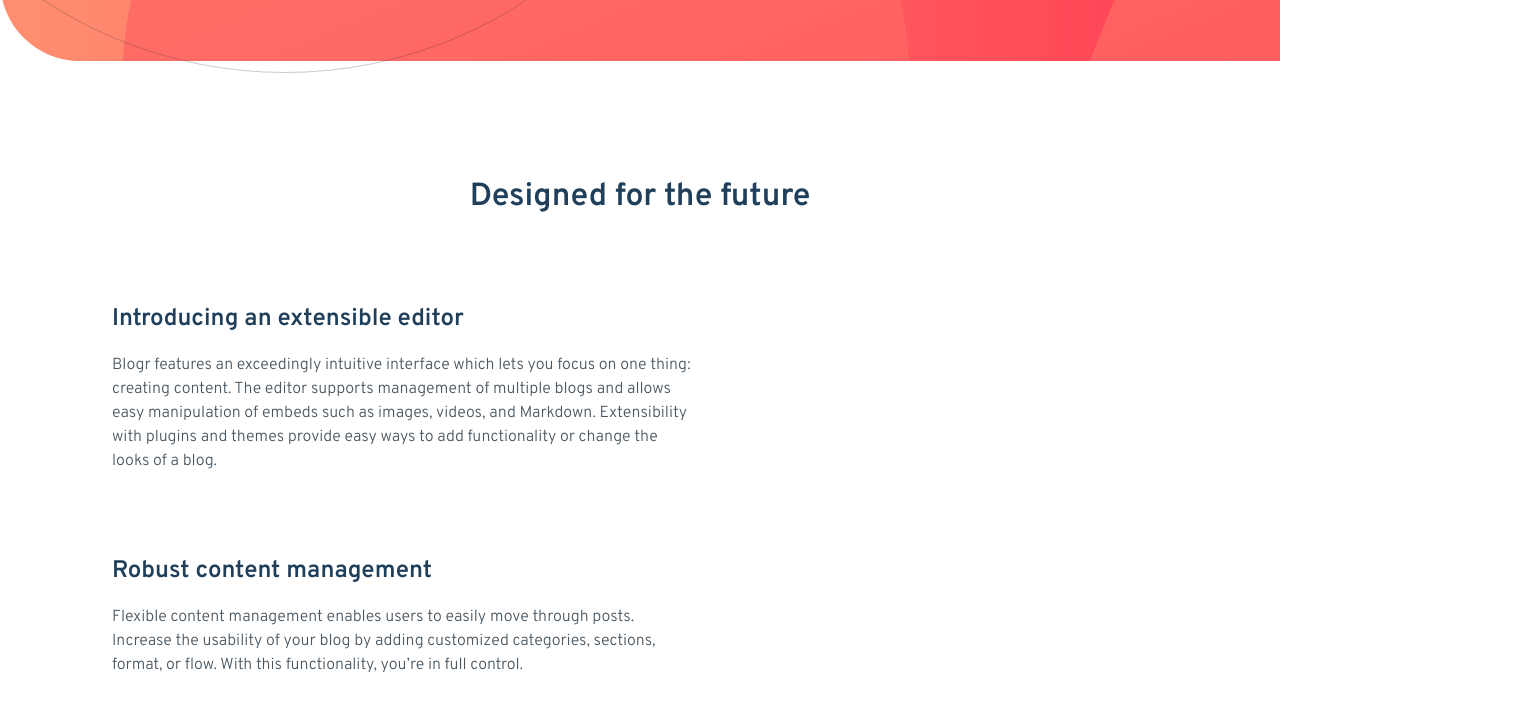
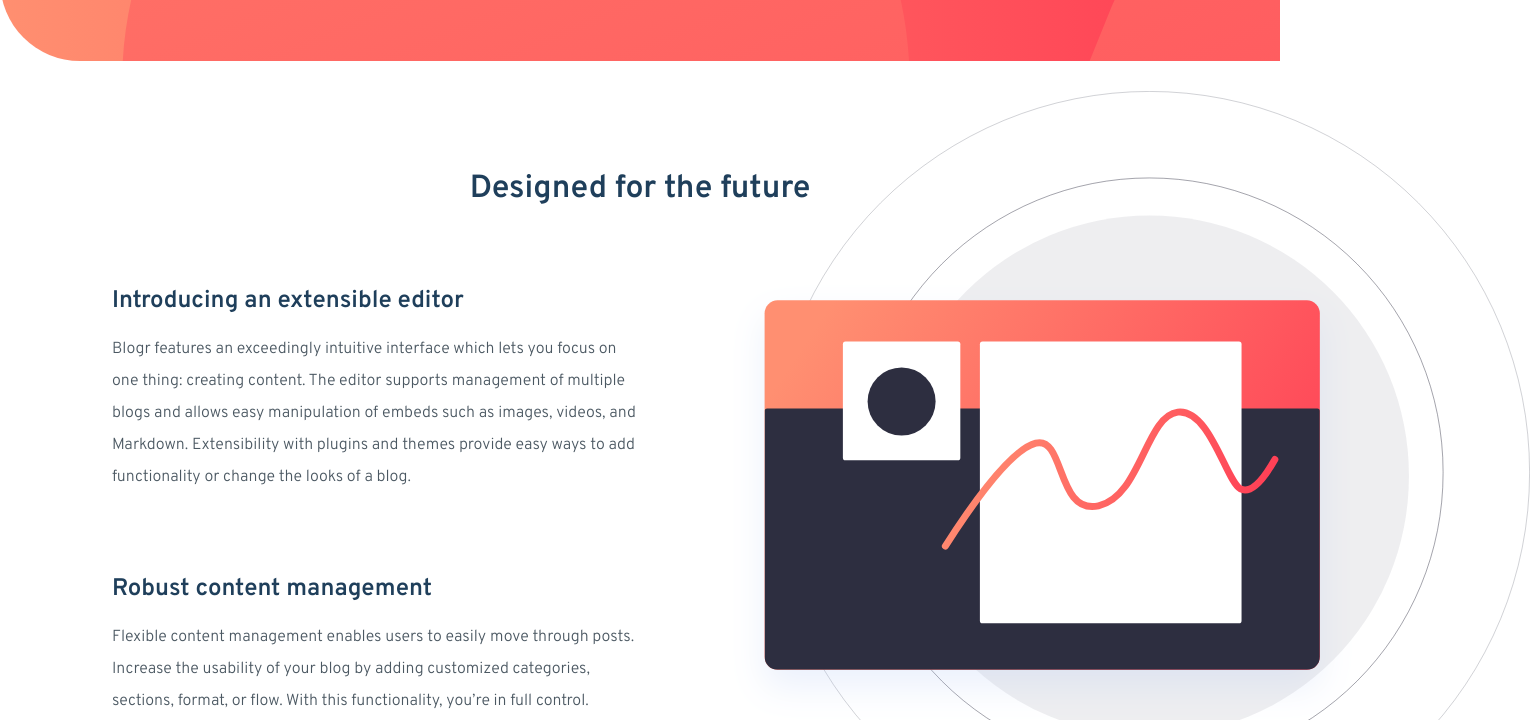
Before and after one commit to evansanchez963/Blogr-Landing-Page, a plain HTML site: page index.html in a window 1280 px wide. Shown: the part 409-1129 px from the top of the page, 1530 px wide, since content can reach past the window. Drawn offline with Linux system fonts and the light colour scheme.

Commit message:
Add image to section one

```diff
--- a/styles.css
+++ b/styles.css
@@ -162,22 +162,18 @@ header a:hover {
     color: var(--very-dark-grayish-blue);
     font-family: "Overpass", sans-serif;
     padding: 7rem;
-    line-height: 1.5;
+    line-height: 2rem;
 }
 
 .section-one h2 {
     text-align: center;
-    grid-column: 1 / 3;
+    margin-bottom: 5rem;
+    font-size: 2rem;
 }
 
 .section-one h2,
 .section-one h3 {
     color: var(--very-dark-blue);
-}
-
-.section-one h2 {
-    margin-bottom: 5rem;
-    font-size: 2rem;
 }
 
 .section-one article h3 {
@@ -194,11 +190,12 @@ header a:hover {
     display: flex;
     flex-direction: column;
     gap: 5rem;
-    width: 55%;
+    width: 50%;
 }
 
 .section-one img {
     position: absolute;
-    top: -400px;
-    left: -200px;
+    right: -250px;
+    top: 500px;
+    width: 800px;
 }
```
